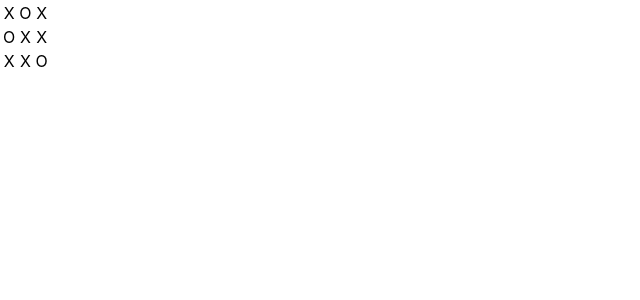
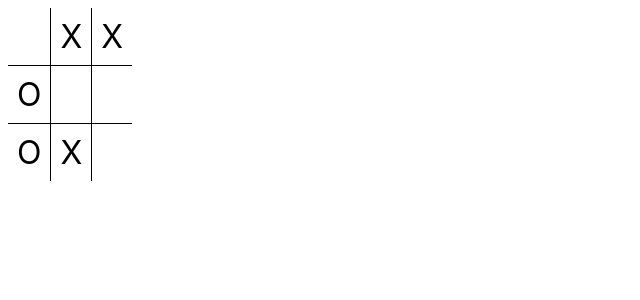
Before and after one commit to jdw1996/ttt, a React (Create React App) app: page / in a window 1280 px wide. Shown: the top 300 px of the page, without its empty margins (0-640 px from the left). Built offline with nearby package versions, Linux system fonts and the light colour scheme.

Commit message:
Make some UI tweaks to ease development

```diff
--- a/src/App.css
+++ b/src/App.css
@@ -1,38 +1,3 @@
-.App {
-  text-align: center;
+html * {
+  font-size: 2rem;
 }
-
-.App-logo {
-  height: 40vmin;
-  pointer-events: none;
-}
-
-@media (prefers-reduced-motion: no-preference) {
-  .App-logo {
-    animation: App-logo-spin infinite 20s linear;
-  }
-}
-
-.App-header {
-  background-color: #282c34;
-  min-height: 100vh;
-  display: flex;
-  flex-direction: column;
-  align-items: center;
-  justify-content: center;
-  font-size: calc(10px + 2vmin);
-  color: white;
-}
-
-.App-link {
-  color: #61dafb;
-}
-
-@keyframes App-logo-spin {
-  from {
-    transform: rotate(0deg);
-  }
-  to {
-    transform: rotate(360deg);
-  }
-}
--- a/src/App.tsx
+++ b/src/App.tsx
@@ -6,7 +6,10 @@ import { Player } from './constants';
 function App() {
   return (
     <div className="App">
-      <Game board={[Player.X, Player.O, Player.X, Player.O, Player.X, Player.X, Player.X, Player.X, Player.O]} />
+      <Game
+        path={[]}
+        board={[Player._, Player.X, Player.X, Player.O, Player._, Player._, Player.O, Player.X, Player._]}
+      />
     </div>
   );
 }
--- /dev/null
+++ b/src/Game.css
@@ -0,0 +1,33 @@
+table {
+  border-collapse: collapse;
+  margin: 0.5rem;
+}
+td {
+  border: 1px solid black;
+}
+tr:first-child td {
+  border-top: 0;
+}
+tr:last-child td {
+  border-bottom: 0;
+}
+tr td:first-child {
+  border-left: 0;
+}
+tr td:last-child {
+  border-right: 0;
+}
+
+td > div {
+  padding: 0.5rem;
+  cursor: default;
+}
+
+td:hover > div.blank {
+  background-color: whitesmoke;
+  cursor: pointer;
+}
+
+.blank {
+  color: hsla(0, 0%, 0%, 0);
+}
--- a/src/Game.tsx
+++ b/src/Game.tsx
@@ -1,11 +1,13 @@
 import React, { useEffect, useState } from 'react';
-import { Player, Square } from './constants';
+import { Player, Position, Square } from './constants';
+import './Game.css';
 
 type GameProps = {
   board: Square;
+  path: Position[];
 };
 
-function Game({ board }: GameProps) {
+function Game({ board, path }: GameProps) {
   const [winner, setWinner] = useState<Player>(Player._);
 
   useEffect(() => {
@@ -14,47 +16,35 @@ function Game({ board }: GameProps) {
     }
   }, [board]);
 
+  const positionToTD = (position: Position) => {
+    if (!Array.isArray(board)) {
+      return null;
+    }
+
+    return (
+      <td>
+        <Game path={[...path, position]} board={board[position]} />
+      </td>
+    );
+  };
+
   if (Array.isArray(board)) {
     return (
-      <table>
-        <tr>
-          <td>
-            <Game board={board[0]} />
-          </td>
-          <td>
-            <Game board={board[1]} />
-          </td>
-          <td>
-            <Game board={board[2]} />
-          </td>
-        </tr>
-        <tr>
-          <td>
-            <Game board={board[3]} />
-          </td>
-          <td>
-            <Game board={board[4]} />
-          </td>
-          <td>
-            <Game board={board[5]} />
-          </td>
-        </tr>
-        <tr>
-          <td>
-            <Game board={board[6]} />
-          </td>
-          <td>
-            <Game board={board[7]} />
-          </td>
-          <td>
-            <Game board={board[8]} />
-          </td>
-        </tr>
-      </table>
+      <div>
+        <table>
+          <tr>{([0, 1, 2] as Position[]).map(positionToTD)}</tr>
+          <tr>{([3, 4, 5] as Position[]).map(positionToTD)}</tr>
+          <tr>{([6, 7, 8] as Position[]).map(positionToTD)}</tr>
+        </table>
+      </div>
     );
   }
 
-  return <div>{winner === Player.X ? 'X' : winner === Player.O ? 'O' : ' '}</div>;
+  return (
+    <div className={winner === Player._ ? 'blank' : ''}>
+      {winner === Player.X ? 'X' : winner === Player.O ? 'O' : '.'}
+    </div>
+  );
 }
 
 export default Game;
--- a/src/constants.ts
+++ b/src/constants.ts
@@ -3,6 +3,7 @@ export enum Player {
   X,
   _,
 }
+export type Position = 0 | 1 | 2 | 3 | 4 | 5 | 6 | 7 | 8;
 
 const LINES = [
   [0, 1, 2],
```
